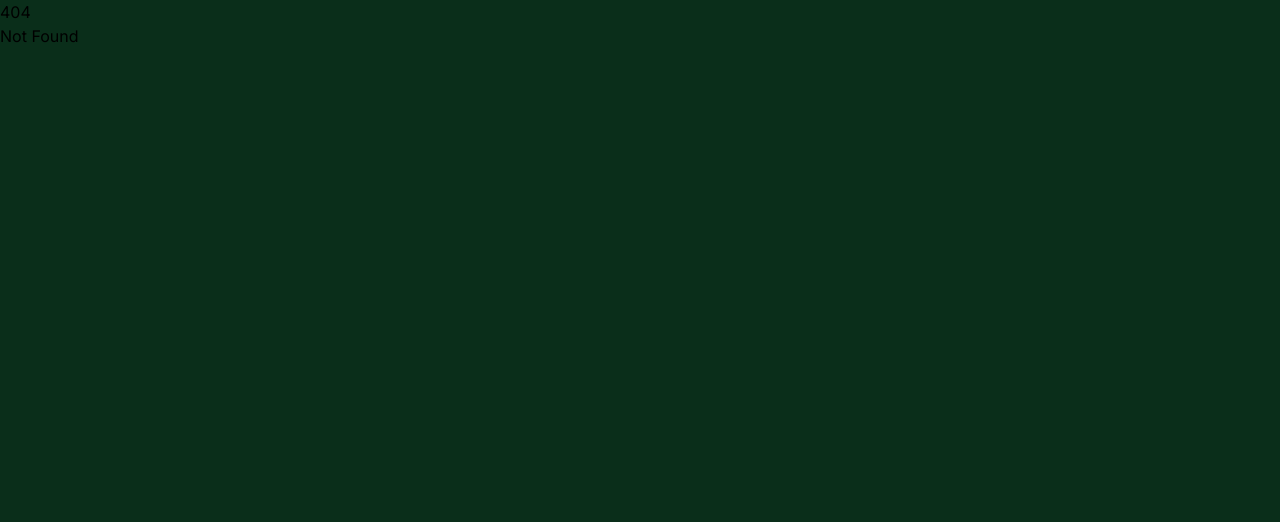
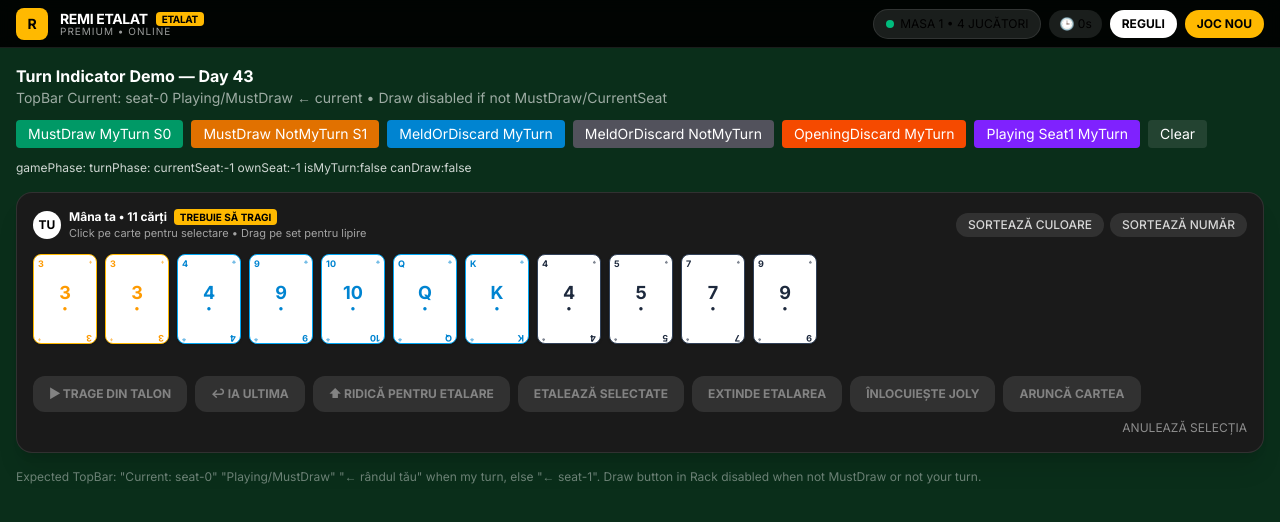
Before and after one commit to gabriel-d0/rummy_backend, a SvelteKit app in the folder client/: page /demo/turn in a window 1280 px wide. Before the commit this address had no page. Shown: the top 522 px of the page. Built offline with nearby package versions, Linux system fonts and the light colour scheme; no server answers.

Commit message:
feat(client): add TopBar turn indicator Current seat-0 Playing/MustDraw ← current and Draw disabled (Day 43)

```diff
--- a/client/src/components/TopBar.svelte
+++ b/client/src/components/TopBar.svelte
@@ -1,5 +1,5 @@
 <script lang="ts">
-	import { privateStore } from '$lib/game/store';
+	import { privateStore, publicStore } from '$lib/game/store';
 	import { sendStart } from '$lib/game/actions';
 
 	let {
@@ -18,6 +18,15 @@
 
 	const displayPlayers = $derived($privateStore?.players.length ?? players);
 	const displayMasa = $derived(masa);
+
+	// Day 43 — Turn indicator: Current seat + gamePhase/turnPhase + isMyTurn arrow
+	const gamePhase = $derived($privateStore?.gamePhase ?? $publicStore?.gamePhase ?? '');
+	const turnPhase = $derived($privateStore?.turnPhase ?? $publicStore?.turnPhase ?? '');
+	const currentSeat = $derived($privateStore?.currentSeat ?? $publicStore?.currentSeat ?? -1);
+	const isMyTurn = $derived(
+		$privateStore ? $privateStore.currentSeat === $privateStore.ownSeat : false
+	);
+	const showTurn = $derived(gamePhase !== '' && currentSeat >= 0);
 
 	let sending = $state(false);
 
@@ -61,6 +70,31 @@
 			<span class="h-2 w-2 animate-pulse rounded-full bg-emerald-500"></span> MASA {displayMasa} • {displayPlayers}
 			JUCĂTORI
 		</div>
+		{#if showTurn}
+			<div
+				data-testid="turn-indicator"
+				aria-label="Turn indicator: current seat {currentSeat}, phase {gamePhase}/{turnPhase}, {isMyTurn
+					? 'your turn'
+					: 'others turn'}"
+				class="hidden items-center gap-1.5 rounded-full border px-3 py-1.5 text-[11px] font-bold sm:flex {isMyTurn
+					? 'border-emerald-400 bg-emerald-500 text-white'
+					: 'border-white/10 bg-white/10 text-white/80'}"
+			>
+				<span data-testid="turn-current">Current: seat-{currentSeat}</span>
+				<span class="opacity-60">•</span>
+				<span>{gamePhase}/{turnPhase || '—'}</span>
+				<span>{isMyTurn ? '← rândul tău' : `← seat-${currentSeat}`}</span>
+			</div>
+			<div
+				data-testid="turn-indicator-mobile"
+				class="flex items-center gap-1 rounded-full border px-2 py-1 text-[10px] font-bold sm:hidden {isMyTurn
+					? 'border-emerald-400 bg-emerald-500 text-white'
+					: 'border-white/10 bg-white/10 text-white/70'}"
+			>
+				<span>S{currentSeat}</span>
+				<span>{isMyTurn ? '← tu' : '←'}</span>
+			</div>
+		{/if}
 		<div class="rounded-full bg-white/10 px-2.5 py-1.5 text-xs">🕒 {seconds}s</div>
 		<button class="hidden rounded-full bg-white px-3 py-1.5 text-xs font-bold text-black sm:block"
 			>REGULI</button
--- a/client/src/lib/nakama/match.ts
+++ b/client/src/lib/nakama/match.ts
@@ -62,6 +62,26 @@ function extractMatchId(result: unknown, fallback: string): string {
 }
 
 export async function createMatch(): Promise<string> {
+	const isTestEnv =
+		typeof process !== 'undefined' &&
+		// eslint-disable-next-line @typescript-eslint/no-explicit-any
+		((process as any).env?.VITEST === 'true' || (process as any).env?.NODE_ENV === 'test');
+	if (isTestEnv) {
+		let sock = getSocket();
+		if (!sock) sock = await createSocket();
+		try {
+			// eslint-disable-next-line @typescript-eslint/no-explicit-any
+			const result = await (sock as any).createMatch();
+			const matchId = extractMatchId(result, 'mock-match');
+			persistMatchId(matchId);
+			return matchId;
+		} catch (_err) {
+			void _err;
+			const fallback = 'mock-match';
+			persistMatchId(fallback);
+			return fallback;
+		}
+	}
 	// Try authoritative RPC first (real Nakama)
 	try {
 		const session = get(authStore);
--- /dev/null
+++ b/client/src/routes/demo/turn/+page.svelte
@@ -0,0 +1,116 @@
+<script lang="ts">
+	import TopBar from '../../../components/TopBar.svelte';
+	import Rack from '../../../components/Rack.svelte';
+	import { privateStore, onPrivateSnapshot, _resetForTest } from '$lib/game/store';
+	import type { PrivateSnapshot } from '$lib/game/snapshot';
+
+	function makeSnap(
+		gamePhase: string,
+		turnPhase: string,
+		currentSeat: number,
+		ownSeat: number
+	): PrivateSnapshot {
+		const rack = Array.from({ length: 14 }, (_, i) => ({
+			ID: `tile-${i + 1}`,
+			Colour: (i % 4) + 1,
+			Rank: (i % 13) + 1,
+			IsJoker: false
+		}));
+		return {
+			v: 1,
+			gamePhase: gamePhase as PrivateSnapshot['gamePhase'],
+			turnPhase: turnPhase as PrivateSnapshot['turnPhase'],
+			currentSeat,
+			players: [
+				{ id: 'alice', seat: 0, hasOpened: false, rackCount: 14 },
+				{ id: 'bob', seat: 1, hasOpened: false, rackCount: 14 }
+			],
+			stockCount: 70,
+			discardRow: [],
+			tableMelds: [],
+			winner: -1,
+			ownRack: rack,
+			ownSeat
+		};
+	}
+
+	function setMustDrawMyTurn() {
+		onPrivateSnapshot(makeSnap('Playing', 'MustDraw', 0, 0));
+	}
+	function setMustDrawNotMyTurn() {
+		onPrivateSnapshot(makeSnap('Playing', 'MustDraw', 1, 0));
+	}
+	function setMeldOrDiscardMyTurn() {
+		onPrivateSnapshot(makeSnap('Playing', 'MeldOrDiscard', 0, 0));
+	}
+	function setMeldOrDiscardNotMyTurn() {
+		onPrivateSnapshot(makeSnap('Playing', 'MeldOrDiscard', 1, 0));
+	}
+	function setOpeningMyTurn() {
+		onPrivateSnapshot(makeSnap('OpeningDiscard', '', 0, 0));
+	}
+	function setPlayingSeat1() {
+		onPrivateSnapshot(makeSnap('Playing', 'MustDraw', 1, 1));
+	}
+	function clear() {
+		_resetForTest();
+	}
+
+	let gamePhase = $derived($privateStore?.gamePhase ?? '');
+	let turnPhase = $derived($privateStore?.turnPhase ?? '');
+	let currentSeat = $derived($privateStore?.currentSeat ?? -1);
+	let ownSeat = $derived($privateStore?.ownSeat ?? -1);
+	let isMyTurn = $derived(
+		$privateStore ? $privateStore.currentSeat === $privateStore.ownSeat : false
+	);
+	let canDraw = $derived(
+		$privateStore?.gamePhase === 'Playing' && $privateStore?.turnPhase === 'MustDraw' && isMyTurn
+	);
+</script>
+
+<div class="min-h-screen bg-[#0a2e1a]">
+	<TopBar />
+	<div class="p-4">
+		<h1 class="font-bold text-white">Turn Indicator Demo — Day 43</h1>
+		<p class="text-sm text-white/60">
+			TopBar Current: seat-0 Playing/MustDraw ← current • Draw disabled if not MustDraw/CurrentSeat
+		</p>
+		<div class="mt-3 flex flex-wrap gap-2">
+			<button
+				onclick={setMustDrawMyTurn}
+				class="rounded bg-emerald-600 px-3 py-1 text-sm text-white">MustDraw MyTurn S0</button
+			>
+			<button
+				onclick={setMustDrawNotMyTurn}
+				class="rounded bg-amber-600 px-3 py-1 text-sm text-white">MustDraw NotMyTurn S1</button
+			>
+			<button
+				onclick={setMeldOrDiscardMyTurn}
+				class="rounded bg-sky-600 px-3 py-1 text-sm text-white">MeldOrDiscard MyTurn</button
+			>
+			<button
+				onclick={setMeldOrDiscardNotMyTurn}
+				class="rounded bg-zinc-600 px-3 py-1 text-sm text-white">MeldOrDiscard NotMyTurn</button
+			>
+			<button onclick={setOpeningMyTurn} class="rounded bg-orange-600 px-3 py-1 text-sm text-white"
+				>OpeningDiscard MyTurn</button
+			>
+			<button onclick={setPlayingSeat1} class="rounded bg-violet-600 px-3 py-1 text-sm text-white"
+				>Playing Seat1 MyTurn</button
+			>
+			<button onclick={clear} class="rounded bg-white/10 px-3 py-1 text-sm text-white">Clear</button
+			>
+		</div>
+		<div class="mt-3 text-xs text-white/80" data-testid="turn-info">
+			gamePhase:{gamePhase} turnPhase:{turnPhase} currentSeat:{currentSeat} ownSeat:{ownSeat}
+			isMyTurn:{String(isMyTurn)} canDraw:{String(canDraw)}
+		</div>
+		<div class="mt-4">
+			<Rack />
+		</div>
+		<div class="mt-4 text-xs text-white/40">
+			Expected TopBar: "Current: seat-0" "Playing/MustDraw" "← rândul tău" when my turn, else "←
+			seat-1". Draw button in Rack disabled when not MustDraw or not your turn.
+		</div>
+	</div>
+</div>
--- /dev/null
+++ b/client/tests/turn.e2e.ts
@@ -0,0 +1,46 @@
+import { test, expect } from '@playwright/test';
+
+test('Day 43 — Turn indicator TopBar Current seat-0 Playing/MustDraw ← current and Draw disabled', async ({
+	page
+}) => {
+	await page.goto('/demo/turn');
+	await expect(page.getByText('Turn Indicator Demo — Day 43')).toBeVisible();
+
+	// Initially no turn indicator (no snapshot)
+	await expect(page.getByTestId('turn-indicator')).toHaveCount(0);
+
+	// Set MustDraw My Turn S0 — should show Current: seat-0 Playing/MustDraw ← rândul tău
+	await page.getByRole('button', { name: 'MustDraw MyTurn S0' }).click();
+	await expect(page.getByTestId('turn-indicator')).toBeVisible();
+	await expect(page.getByTestId('turn-indicator')).toContainText('Current: seat-0');
+	await expect(page.getByTestId('turn-indicator')).toContainText('Playing/MustDraw');
+	await expect(page.getByTestId('turn-indicator')).toContainText('← rândul tău');
+	await expect(page.getByTestId('turn-info')).toContainText('isMyTurn:true');
+	await expect(page.getByTestId('turn-info')).toContainText('canDraw:true');
+	await expect(page.getByTestId('draw-btn')).toBeEnabled();
+
+	// Set MustDraw Not My Turn S1 — should show Current: seat-1 ← seat-1 and Draw disabled
+	await page.getByRole('button', { name: 'MustDraw NotMyTurn S1' }).click();
+	await expect(page.getByTestId('turn-indicator')).toContainText('Current: seat-1');
+	await expect(page.getByTestId('turn-indicator')).toContainText('Playing/MustDraw');
+	await expect(page.getByTestId('turn-indicator')).toContainText('← seat-1');
+	await expect(page.getByTestId('turn-info')).toContainText('isMyTurn:false');
+	await expect(page.getByTestId('turn-info')).toContainText('canDraw:false');
+	await expect(page.getByTestId('draw-btn')).toBeDisabled();
+
+	// Set MeldOrDiscard MyTurn — Draw disabled even my turn
+	await page.getByRole('button', { name: 'MeldOrDiscard MyTurn' }).click();
+	await expect(page.getByTestId('turn-indicator')).toContainText('Current: seat-0');
+	await expect(page.getByTestId('turn-indicator')).toContainText('Playing/MeldOrDiscard');
+	await expect(page.getByTestId('turn-indicator')).toContainText('← rândul tău');
+	await expect(page.getByTestId('turn-info')).toContainText('canDraw:false');
+	await expect(page.getByTestId('draw-btn')).toBeDisabled();
+
+	// Set OpeningDiscard — Turn indicator still shows Current
+	await page.getByRole('button', { name: 'OpeningDiscard MyTurn' }).click();
+	await expect(page.getByTestId('turn-indicator')).toContainText('Current: seat-0');
+	await expect(page.getByTestId('turn-indicator')).toContainText('OpeningDiscard');
+
+	// Mobile indicator exists (hidden on desktop via sm:hidden, visible on mobile)
+	await expect(page.getByTestId('turn-indicator-mobile')).toHaveCount(1);
+});
```
